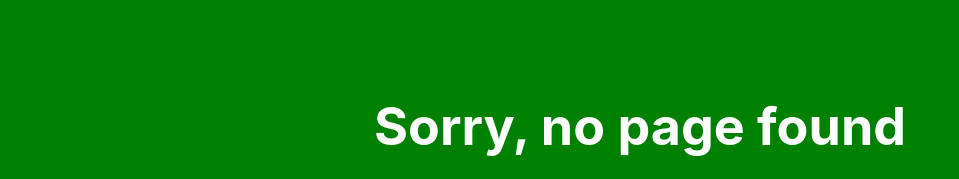
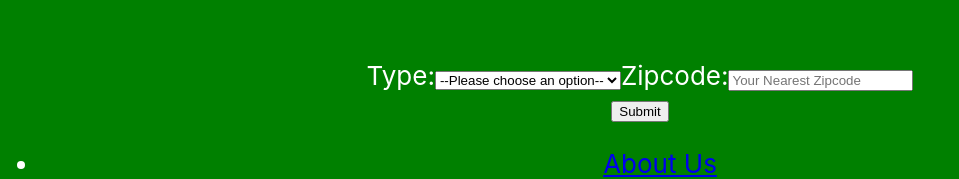
Before and after one commit to SangunPark96/Hack-A-Thon-Team-4, a React (Create React App) app in the folder Access _ hackathon/: page /pharma in a window 1280 px wide. Shown: the part 377-556 px from the top of the page, without its empty margins (0-959 px from the left). Built offline with nearby package versions, Linux system fonts and the light colour scheme; no server answers.

Commit message:
working on Pharma

```diff
--- a/Access _ hackathon/src/App.js
+++ b/Access _ hackathon/src/App.js
@@ -14,7 +14,7 @@ function App() {
         <Router>
           <NavBar/>
             <Routes>
-              <Route path="/pharmaceuticals" element={ <Pharma/>}/>
+              <Route path="/pharma" element={ <Pharma/>}/>
               <Route path="*" element={<FourOFour/>} />
             </Routes>
           <Footer/>
--- a/Access _ hackathon/src/Components/Pharma.js
+++ b/Access _ hackathon/src/Components/Pharma.js
@@ -1,9 +1,13 @@
 import { useState, useEffect } from "react"
 import axios from "axios";
 
-export default function Pharama(){
+export default function Pharma(){
 
     const [locations, setLocations] = useState([])
+    const [userData, setUserData] = useState({
+        zipcode:"",
+        type:""
+    })
 
     useEffect(() => {
         axios.get(`https://data.cityofnewyork.us/resource/edk2-vkjh.json`).then((res) => {
@@ -13,11 +17,46 @@ export default function Pharama(){
         })
     }, []);
 
+    const handleTypeSelect = (event) => {
+        setUserData({...userData, type: event.target.value});
+      };
 
-    console.log(locations)
+    const handleTextChange = (event) => {
+        setUserData({ ...userData, [event.target.id]: event.target.value });
+      };
+
+    const handleSubmit = (event) => {
+        event.preventDefault();
+      };
+
 
     return (
-        <>
-        </>
+        <div>
+            <form onSubmit={handleSubmit}>
+
+                    Type:
+
+                <select id="type-select" value={userData.type} onChange={handleTypeSelect}>
+                    <option value="">--Please choose an option--</option>
+                    <option value="Pharma">PHARMACEUTICALS</option>
+                    <option value="Syringe">SYRINGE/SHARPS</option>
+                </select>
+
+                <label htmlFor="zipcode">Zipcode:
+                <input
+                  id="zipcode"
+                  type="number"
+                  value={userData.zipcode}
+                  placeholder="Your Nearest Zipcode"
+                  onChange={handleTextChange}
+                />
+                </label>
+                <br/>
+
+
+                    <input type="submit" />
+
+              </form>
+        </div>
     )
 }
```
